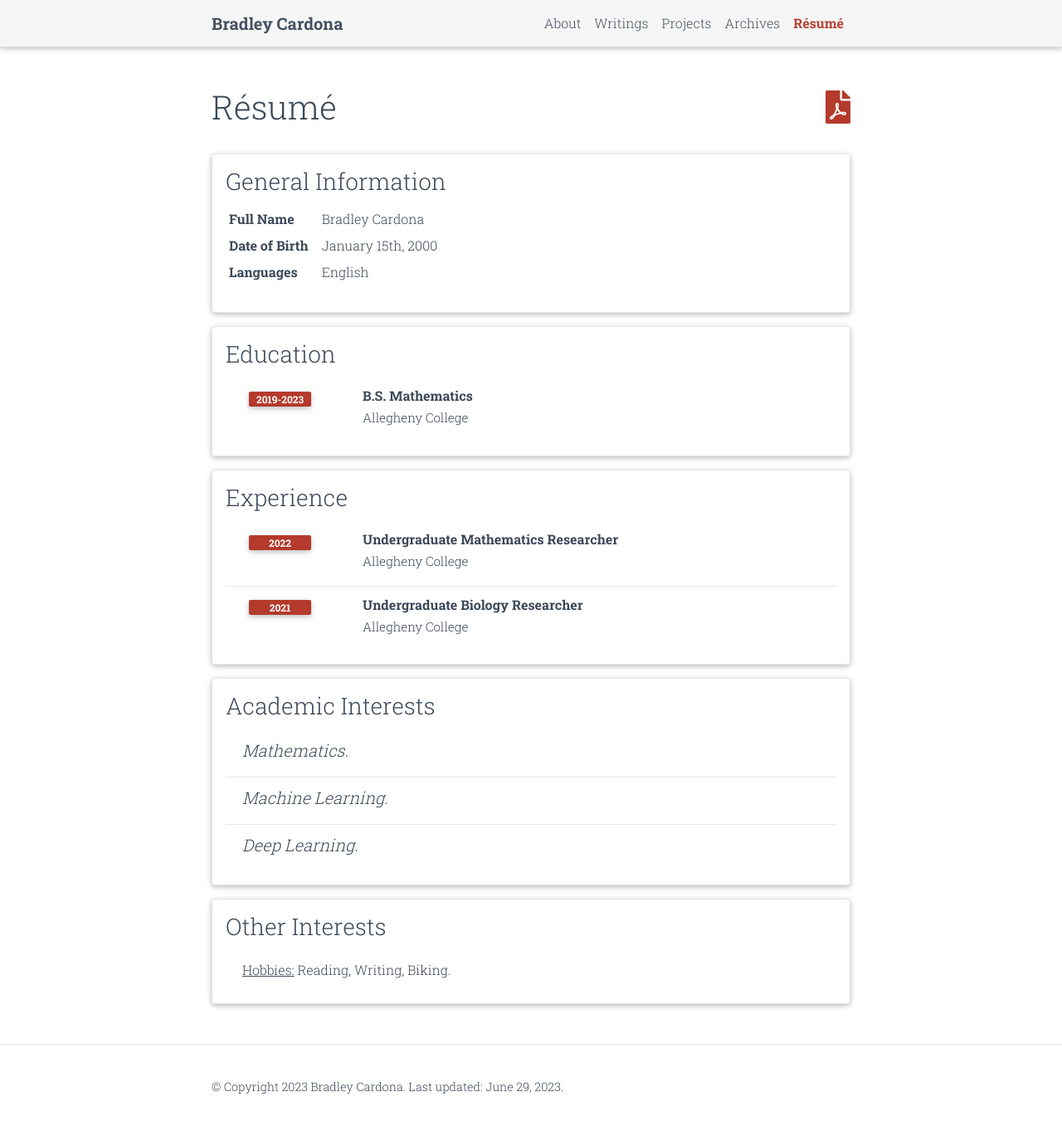
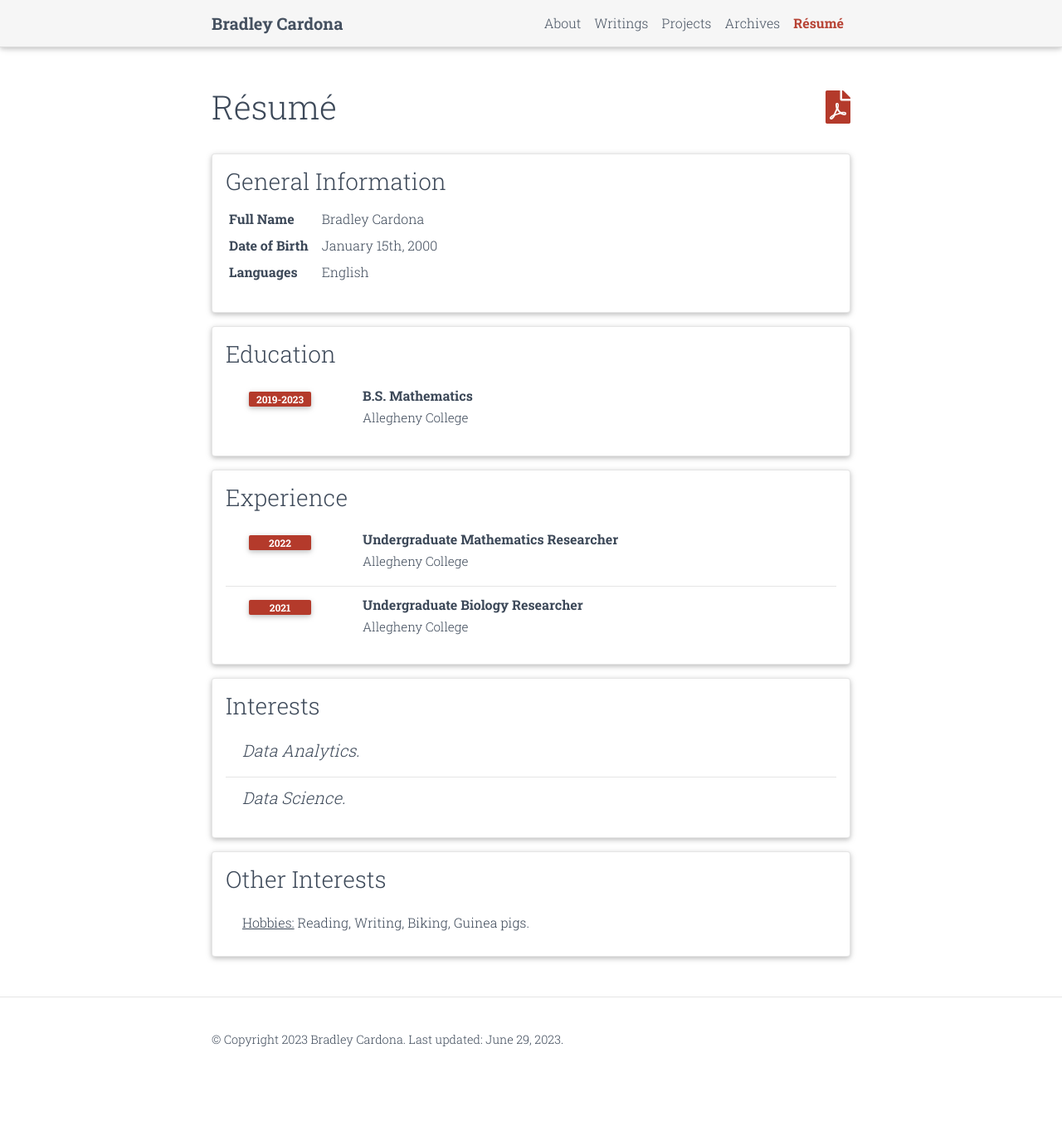
Before and after one commit to BMCARDONA/bmcardona.github.io, a Jekyll site: the page built from _pages/cv.md, in a window 1280 px wide and 1361 px high. Shown: the top 1357 px of the window at 83% size. Built offline with Jekyll 4.4.1, drawn with Linux system fonts in a browser that asks for light colours; comment, search, counter and statistics services are not loaded; a style sheet for code colours, icons or effects is not loaded.

Commit message:
change interests

```diff
--- a/_data/cv.yml
+++ b/_data/cv.yml
@@ -79,18 +79,14 @@
 #       items:
 #         - Max Planck Medal
 
-- title: Academic Interests
+- title: Interests
   type: nested_list
   contents:
-    - title: Mathematics.
+    - title: Data Analytics.
       # items:
       #   - Description 1.
       #   - Description 2.
-    - title: Machine Learning.
-      # items:
-      #   - Description 1.
-      #   - Description 2.
-    - title: Deep Learning.
+    - title: Data Science.
       # items:
       #   - Description 1.
       #   - Description 2.
@@ -98,4 +94,4 @@
 - title: Other Interests
   type: list
   contents:
-    - <u>Hobbies:</u> Reading, Writing, Biking.
+    - <u>Hobbies:</u> Reading, Writing, Biking, Guinea pigs.
```
